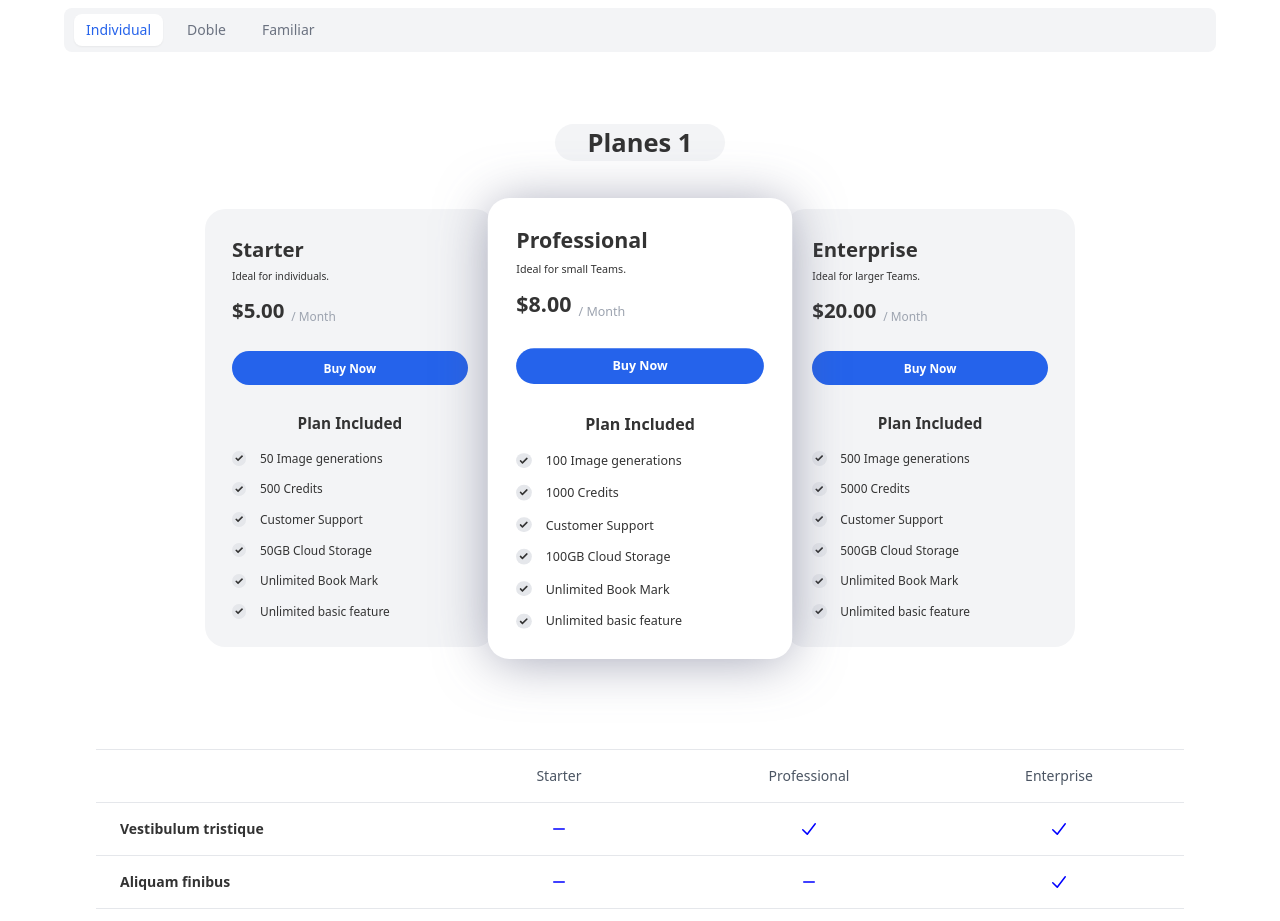
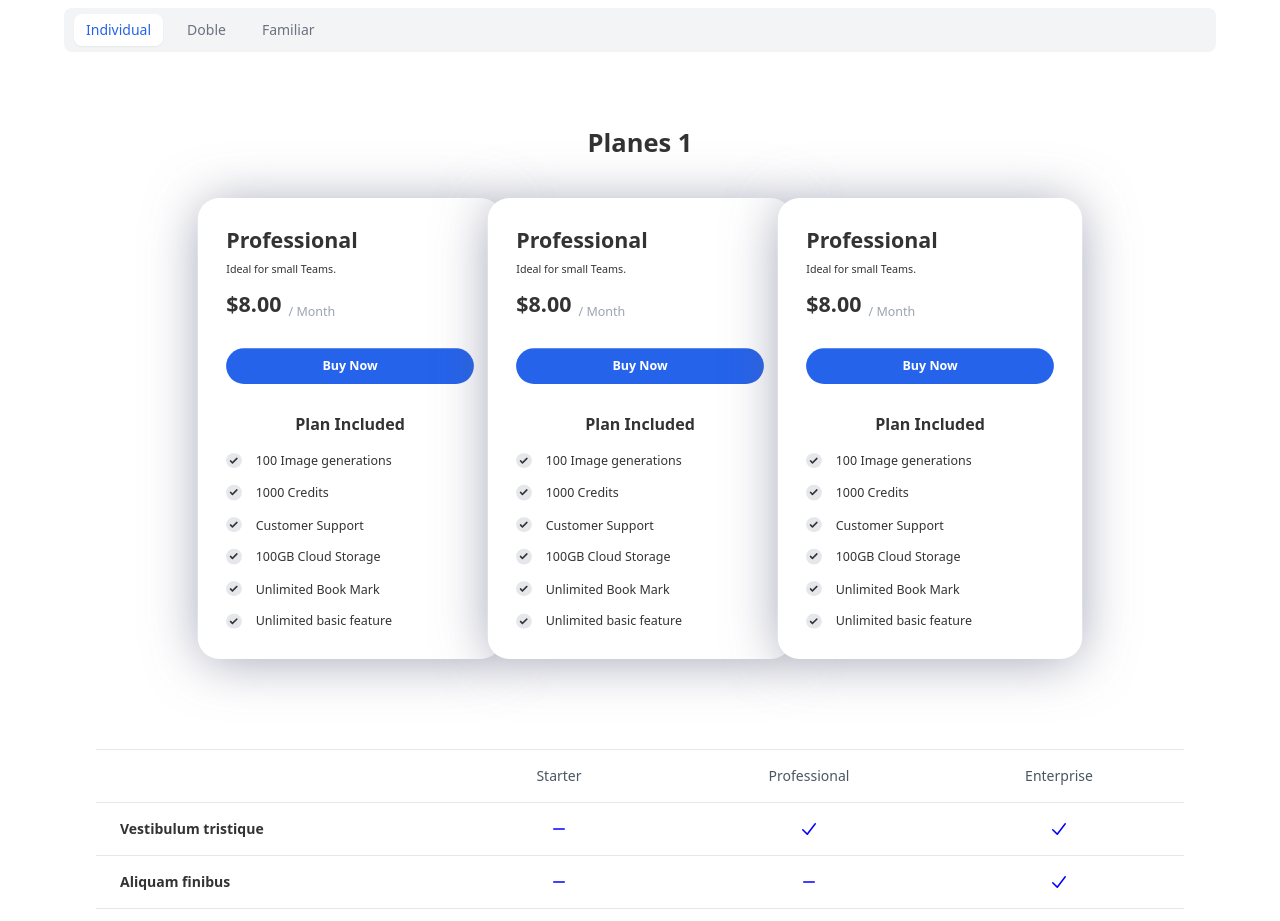
Before and after one commit to romansalom/proyectoMati, a React (Vite) app in the folder vite-project/: page / in a window 1280 px wide. Shown: the part 1560-2481 px from the top of the page. Built offline with nearby package versions, Linux system fonts and the light colour scheme.

Commit message:
cambiando el titulo

```diff
--- a/vite-project/src/Components/PlanesDobles/pircingPrecioCardsDobles.jsx
+++ b/vite-project/src/Components/PlanesDobles/pircingPrecioCardsDobles.jsx
@@ -3,13 +3,13 @@ export const PrincingPriceCrdsDoble = () => {
   return (
     <div className="contenedore-zoom max-w-5xl mx-auto font-sans text-[#333]  mb-10">
       <br></br>
-      <div className="flex justify-center items-center mx-auto mt-8 bg-gray-100 rounded-full max-w-[200px] p-1">
+      <div className="flex justify-center items-center mx-auto mt-8 rounded-full max-w-[200px] p-1">
         <h2 className="text-3xl font-extrabold text-[#333]">Planes 2</h2>
       </div>
       <br></br>
 
       <div className="grid lg:grid-cols-3 md:grid-cols-2 gap-y-8 mt-8 max-md:max-w-sm max-md:mx-auto">
-        <div className="bg-gray-100 rounded-3xl overflow-hidden p-8">
+        <div className="bg-white scale-[1.05] shadow-[0_4px_60px_-4px_rgba(93,96,127,0.6)]  rounded-3xl overflow-hidden p-8">
           <div className="text-left">
             <h4 className="text-2xl font-extrabold">Starter 2</h4>
             <p className="text-xs mt-2">Ideal for individuals.</p>
@@ -223,7 +223,7 @@ export const PrincingPriceCrdsDoble = () => {
             </ul>
           </div>
         </div>
-        <div className="bg-gray-100 rounded-3xl overflow-hidden p-8">
+        <div className="bg-white scale-[1.05] shadow-[0_4px_60px_-4px_rgba(93,96,127,0.6)]  rounded-3xl overflow-hidden p-8">
           <div className="text-left">
             <h4 className="text-2xl font-extrabold">Enterprise 2</h4>
             <p className="text-xs mt-2">Ideal for larger Teams.</p>
--- a/vite-project/src/Components/PlanesFamiliares/pircingPrecioCardsFamiliar.jsx
+++ b/vite-project/src/Components/PlanesFamiliares/pircingPrecioCardsFamiliar.jsx
@@ -3,13 +3,13 @@ export const PrincingPriceCrdsFamiliar = () => {
   return (
     <div className="contenedore-zoom max-w-5xl mx-auto font-sans text-[#333]  mb-10">
       <br></br>
-      <div className="flex justify-center items-center mx-auto mt-8 bg-gray-100 rounded-full max-w-[300px] p-1">
+      <div className="flex justify-center items-center mx-auto mt-8  rounded-full max-w-[300px] p-1">
         <h2 className="text-3xl font-extrabold text-[#333] ">Planes FAM</h2>
       </div>
       <br></br>
 
       <div className="grid lg:grid-cols-3 md:grid-cols-2 gap-y-8 mt-8 max-md:max-w-sm max-md:mx-auto">
-        <div className="bg-gray-100 rounded-3xl overflow-hidden p-8">
+        <div className="bg-white scale-[1.05] shadow-[0_4px_60px_-4px_rgba(93,96,127,0.6)]  rounded-3xl overflow-hidden p-8">
           <div className="text-left">
             <h4 className="text-2xl font-extrabold">StarterFAM</h4>
             <p className="text-xs mt-2">Ideal for individuals.</p>
@@ -223,7 +223,7 @@ export const PrincingPriceCrdsFamiliar = () => {
             </ul>
           </div>
         </div>
-        <div className="bg-gray-100 rounded-3xl overflow-hidden p-8">
+        <div className="bg-white scale-[1.05] shadow-[0_4px_60px_-4px_rgba(93,96,127,0.6)]  rounded-3xl overflow-hidden p-8">
           <div className="text-left">
             <h4 className="text-2xl font-extrabold">Enterprise FAM</h4>
             <p className="text-xs mt-2">Ideal for larger Teams.</p>
--- a/vite-project/src/Components/PlanesIndividuales/pircingPrecioCards.jsx
+++ b/vite-project/src/Components/PlanesIndividuales/pircingPrecioCards.jsx
@@ -3,18 +3,18 @@ export const PrincingPriceCrds = () => {
   return (
     <div className="contenedore-zoom max-w-5xl mx-auto font-sans text-[#333]  mb-10">
       <br></br>
-      <div className="flex justify-center items-center mx-auto mt-8 bg-gray-100 rounded-full max-w-[200px] p-1">
-        <h2 className="text-3xl font-extrabold text-[#333] ">Planes 1</h2>
+      <div className="flex justify-center items-center mx-auto mt-8  p-1">
+        <h2 className="text-3xl font-extrabold text-[#333]   ">Planes 1</h2>
       </div>
       <br></br>
 
       <div className="grid lg:grid-cols-3 md:grid-cols-2 gap-y-8 mt-8 max-md:max-w-sm max-md:mx-auto">
-        <div className="bg-gray-100 rounded-3xl overflow-hidden p-8">
+        <div className="bg-white scale-[1.05] shadow-[0_4px_60px_-4px_rgba(93,96,127,0.6)]  rounded-3xl overflow-hidden p-8">
           <div className="text-left">
-            <h4 className="text-2xl font-extrabold">Starter</h4>
-            <p className="text-xs mt-2">Ideal for individuals.</p>
+            <h4 className="text-2xl font-extrabold">Professional</h4>
+            <p className="text-xs mt-2">Ideal for small Teams.</p>
             <h3 className="text-2xl font-extrabold mt-4">
-              $5.00
+              $8.00
               <sub className="text-sm font-medium text-gray-400 ml-2">
                 / Month
               </sub>
@@ -41,7 +41,7 @@ export const PrincingPriceCrds = () => {
                     data-original="#000000"
                   />
                 </svg>
-                50 Image generations
+                100 Image generations
               </li>
               <li className="flex items-center text-sm">
                 <svg
@@ -55,7 +55,7 @@ export const PrincingPriceCrds = () => {
                     data-original="#000000"
                   />
                 </svg>
-                500 Credits
+                1000 Credits
               </li>
               <li className="flex items-center text-sm">
                 <svg
@@ -83,7 +83,7 @@ export const PrincingPriceCrds = () => {
                     data-original="#000000"
                   />
                 </svg>
-                50GB Cloud Storage
+                100GB Cloud Storage
               </li>
               <li className="flex items-center text-sm">
                 <svg
@@ -223,12 +223,12 @@ export const PrincingPriceCrds = () => {
             </ul>
           </div>
         </div>
-        <div className="bg-gray-100 rounded-3xl overflow-hidden p-8">
+        <div className="bg-white scale-[1.05] shadow-[0_4px_60px_-4px_rgba(93,96,127,0.6)]  rounded-3xl overflow-hidden p-8">
           <div className="text-left">
-            <h4 className="text-2xl font-extrabold">Enterprise</h4>
-            <p className="text-xs mt-2">Ideal for larger Teams.</p>
+            <h4 className="text-2xl font-extrabold">Professional</h4>
+            <p className="text-xs mt-2">Ideal for small Teams.</p>
             <h3 className="text-2xl font-extrabold mt-4">
-              $20.00
+              $8.00
               <sub className="text-sm font-medium text-gray-400 ml-2">
                 / Month
               </sub>
@@ -255,7 +255,7 @@ export const PrincingPriceCrds = () => {
                     data-original="#000000"
                   />
                 </svg>
-                500 Image generations
+                100 Image generations
               </li>
               <li className="flex items-center text-sm">
                 <svg
@@ -269,7 +269,7 @@ export const PrincingPriceCrds = () => {
                     data-original="#000000"
                   />
                 </svg>
-                5000 Credits
+                1000 Credits
               </li>
               <li className="flex items-center text-sm">
                 <svg
@@ -297,7 +297,7 @@ export const PrincingPriceCrds = () => {
                     data-original="#000000"
                   />
                 </svg>
-                500GB Cloud Storage
+                100GB Cloud Storage
               </li>
               <li className="flex items-center text-sm">
                 <svg
```
